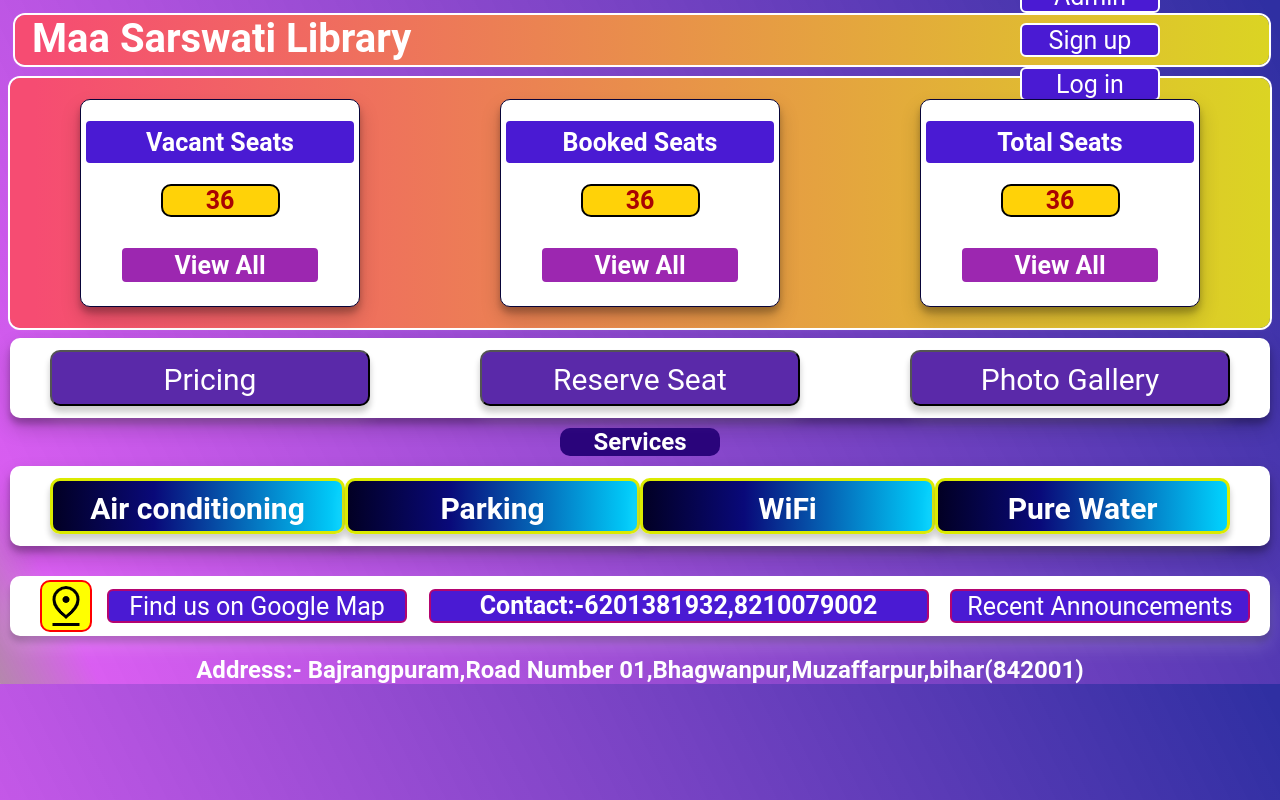
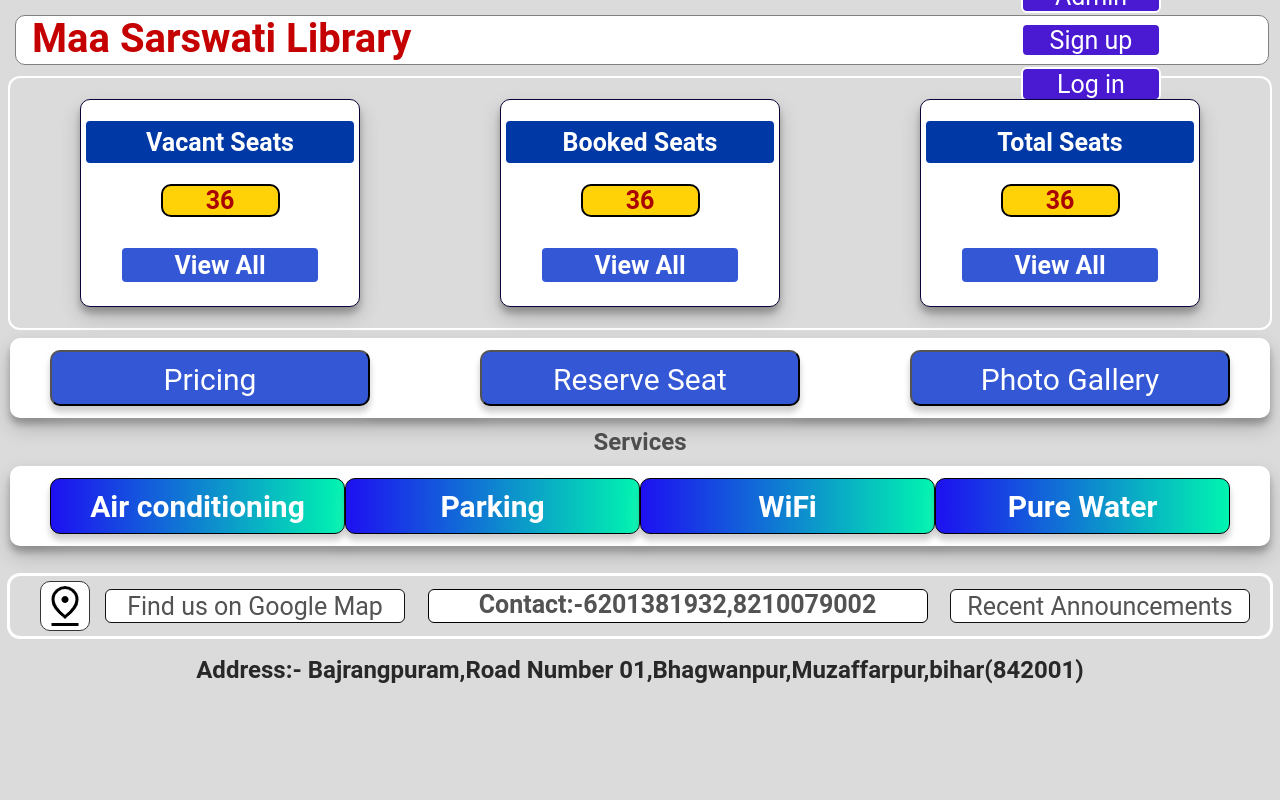
Before and after one commit to itsvbhardwaj01/maa-sarswati-library, a plain HTML site: page index.html in a window 1280 px wide. Drawn offline with Linux system fonts and the light colour scheme.

Commit message:
initial commit

```diff
--- a/login.css
+++ b/login.css
@@ -8,17 +8,7 @@
 @import url("https://fonts.googleapis.com/css2?family=Roboto:wght@400;500;700&display=swap");
 
 body {
-  background: linear-gradient(
-    242.89deg,
-    #2f2fa2 0.8%,
-    rgba(198, 10, 234, 0.657467) 93.8%,
-    rgba(123, 43, 108, 0.564679) 99.95%,
-    rgba(139, 42, 97, 0.477823) 99.96%,
-    rgba(153, 41, 86, 0.392559) 99.97%,
-    rgba(178, 40, 69, 0.252529) 99.98%,
-    rgba(197, 38, 55, 0.145833) 99.99%,
-    rgba(222, 37, 37, 0) 100%
-  );
+  background-color: gray;
 }
 .container {
   height: 100vh;
--- a/style.css
+++ b/style.css
@@ -8,17 +8,7 @@
 @import url("https://fonts.googleapis.com/css2?family=Roboto:wght@400;500;700&display=swap");
 
 body {
-  background: linear-gradient(
-    242.89deg,
-    #2f2fa2 0.8%,
-    rgba(198, 10, 234, 0.657467) 93.8%,
-    rgba(123, 43, 108, 0.564679) 99.95%,
-    rgba(139, 42, 97, 0.477823) 99.96%,
-    rgba(153, 41, 86, 0.392559) 99.97%,
-    rgba(178, 40, 69, 0.252529) 99.98%,
-    rgba(197, 38, 55, 0.145833) 99.99%,
-    rgba(222, 37, 37, 0) 100%
-  );
+  background-color: #dbdbdb;
   width: 100vw;
 }
 
@@ -29,14 +19,13 @@ body {
 
   height: 50px;
   width: 98vw;
-  background: linear-gradient(89.96deg, #f64c72 1.95%, #dbd423 99.96%);
-  box-shadow: rgba(255, 255, 255, 0.16) 0px 1px 4px,
-    rgb(255, 255, 255) 0px 0px 0px 2px;
+  background-color: white;
 
   border-radius: 10px;
   display: flex;
   align-items: center;
   justify-content: space-evenly;
+  border: 1px solid grey;
 }
 .nav h1 {
   position: absolute;
@@ -47,7 +36,7 @@ body {
 
   font-size: 40px;
 
-  color: #ffffff;
+  color: #c50000;
 }
 .buttons {
   padding-left: 1000px;
@@ -65,18 +54,19 @@ body {
   color: #ffffff;
 }
 .btn:hover {
+  background: rgb(29, 16, 241);
   background: linear-gradient(
     90deg,
-    rgba(2, 0, 36, 1) 0%,
-    rgba(9, 9, 121, 1) 35%,
-    rgba(0, 212, 255, 1) 100%
+    rgba(29, 16, 241, 1) 0%,
+    rgba(0, 245, 176, 1) 100%,
+    rgba(255, 0, 0, 1) 100%
   );
 }
 .data {
   display: flex;
   align-items: center;
   justify-content: space-between;
-  background: linear-gradient(89.96deg, #f64c72 1.95%, #dbd423 99.96%);
+
   box-shadow: rgba(255, 255, 255, 0.16) 0px 1px 4px,
     rgb(255, 255, 255) 0px 0px 0px 2px;
   height: 250px;
@@ -105,7 +95,7 @@ body {
   width: 17rem;
   height: 46px;
   margin-bottom: 123px;
-  background: #4a1ad3;
+  background: #0039a6;
   border: 2px solid #ffffff;
   border-radius: 6px;
   font-size: 25px;
@@ -131,7 +121,7 @@ body {
   width: 200px;
   height: 124px;
   margin-bottom: 5px;
-  background: #9c27b0;
+  background: #3457d5;
   border: 2px solid #ffffff;
   border-radius: 6px;
   font-size: 25px;
@@ -156,8 +146,7 @@ body {
   justify-content: space-between;
 }
 .services {
-  background-color: #2a047b;
-  color: #ffffff;
+  color: #4f4e4e;
   text-align: center;
   width: 10rem;
   margin: auto;
@@ -165,7 +154,7 @@ body {
   border-radius: 10px;
 }
 .box2 .box2-btn {
-  background-color: #5a29a9;
+  background-color: #3457d5;
   width: 20rem;
   height: 3.5rem;
   border-radius: 10px;
@@ -191,11 +180,12 @@ body {
 }
 .box21 .box2-btns {
   background: rgb(2, 0, 36);
+  background: rgb(29, 16, 241);
   background: linear-gradient(
     90deg,
-    rgba(2, 0, 36, 1) 0%,
-    rgba(9, 9, 121, 1) 35%,
-    rgba(0, 212, 255, 1) 100%
+    rgba(29, 16, 241, 1) 0%,
+    rgba(0, 245, 176, 1) 100%,
+    rgba(255, 0, 0, 1) 100%
   );
   width: 20rem;
   height: 3.5rem;
@@ -203,37 +193,36 @@ body {
   box-shadow: 0 10px 20px rgba(255, 255, 255, 0.19),
     0 6px 6px rgba(0, 0, 0, 0.23);
   color: #ffffff;
-  border: 3px solid rgb(219, 235, 0);
+  border: 1px solid rgb(0, 0, 0);
   font-size: 30px;
   text-align: center;
   padding-top: 10px;
 }
 .footer {
-  background-color: #ffffff;
   height: 60px;
   margin: 30px 10px 0px 10px;
   border-radius: 10px;
   display: flex;
   align-items: center;
   justify-content: space-between;
-  box-shadow: 0 10px 20px rgba(255, 255, 255, 0.19),
-    0 6px 6px rgba(0, 0, 0, 0.23);
+  box-shadow: rgba(255, 255, 255, 0.16) 0px 1px 4px,
+    rgb(255, 255, 255) 0px 0px 0px 3px;
 }
 .footer img {
-  background-color: #ffff00;
+  background-color: #ffffff;
   border-radius: 10px;
   margin-right: 15px;
-  border: 2px solid red;
+  border: 1px solid rgb(53, 53, 53);
 }
 .footer h2 {
   width: 500px;
   height: 34px;
 
-  background: #4a1ad3;
-  border: 2px solid #b30470;
+  background: #ffffff;
+  border: 1px solid #000000;
   border-radius: 6px;
   font-size: 25px;
-  color: #ffffff;
+  color: #535353;
   text-align: center;
 }
 .footer .location {
@@ -246,17 +235,17 @@ body {
   width: 300px;
   height: 34px;
 
-  background: #4a1ad3;
-  border: 2px solid #b30470;
+  background: #ffffff;
+  border: 1px solid #121212;
   border-radius: 6px;
   font-size: 25px;
-  color: #ffffff;
+  color: #535353;
 }
 .footer .footer-btn2 {
   margin-right: 20px;
 }
 .footer-h2 {
-  color: rgb(255, 255, 255);
+  color: #282828;
   text-align: center;
   margin-top: 20px;
 }
```
